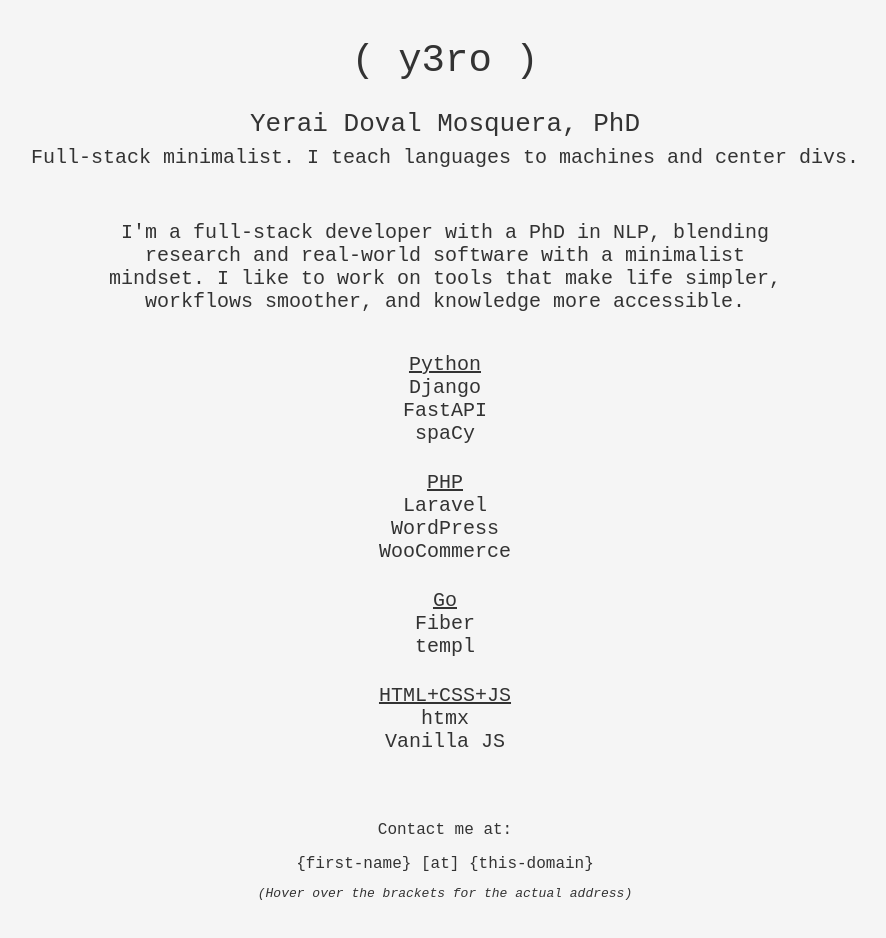
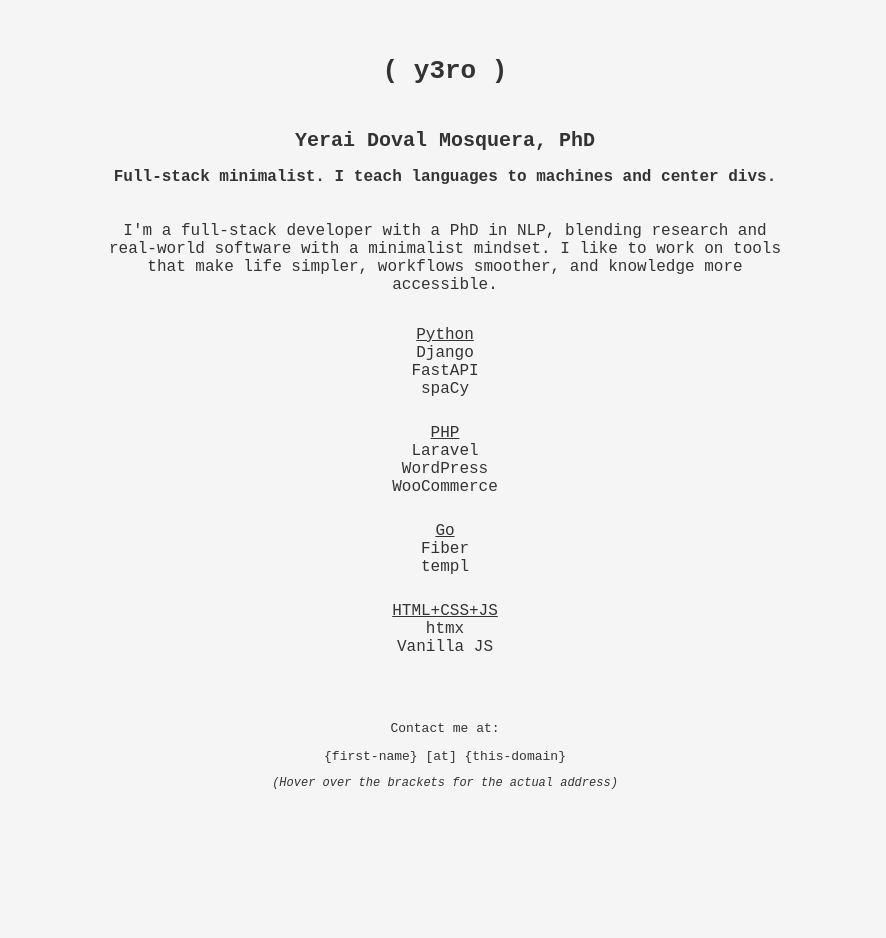
Before and after one commit to y3ro/y3ro.com, a plain HTML site: page index.html in a window 1280 px wide. Shown: the whole page, without its empty margins (195-1081 px from the left). After the commit the page ends 841 px from the top, so only its background shows below. Drawn offline with Linux system fonts and the light colour scheme.

Commit message:
Use semantic heading elements

```diff
--- a/index.html
+++ b/index.html
@@ -9,16 +9,16 @@
 	</head>
 	<body>
 		<div id="y3ro">
-			<div class="title">
+			<h1 class="title">
 				( y3ro )
-			</div>
+			</h1>
 			<div class="margin-bottom">
-				<div class="subtitle">
+				<h2 class="subtitle">
 					Yerai Doval Mosquera, PhD
-				</div>
-				<div class="subsubtitle">
+				</h2>
+				<h3 class="subsubtitle">
 					Full-stack minimalist. I teach languages to machines and center divs.
-				</div>
+				</h3>
 			</div>
 			<div class="brief">
 				<p>
--- a/y3ro.css
+++ b/y3ro.css
@@ -16,22 +16,22 @@ div#y3ro {
 	padding-inline: 1.5rem;
 }
 
-div#y3ro div.title {
-	font-size: xxx-large;
+div#y3ro .title {
+	font-size: xx-large;
 	margin-bottom: 2rem;
 }
 
 div#y3ro div.margin-bottom {
-	margin-bottom: 2rem;
+	margin-bottom: 1rem;
 }
 
-div#y3ro div.subtitle {
-	font-size: xx-large;
+div#y3ro .subtitle {
+	font-size: x-large;
 	margin-bottom: .5rem;
 }
 
-div#y3ro div.subsubtitle {
-	font-size: x-large;
+div#y3ro .subsubtitle {
+	font-size: large;
 	margin-bottom: .5rem;
 }
 
@@ -42,12 +42,12 @@ div#y3ro div.subsubtitle {
 }
 
 .brief > p {
-	font-size: x-large;
+	font-size: large;
 	max-width: 700px;
 }
 
 div#y3ro ul.tech-list {
-	font-size: x-large;
+	font-size: large;
 	margin-bottom: 2rem;
 	list-style-type: none;
 	padding: 0;
@@ -58,11 +58,11 @@ li.list-title {
 }
 
 div#y3ro div.contact {
-	font-size: large;
+	font-size: medium;
 }
 
 .clarification {
-	font-size: medium;
+	font-size: small;
 	font-style: italic;
 }
 
```
Also changed, not shown: fira-code-v26-latin-regular.woff2 (added).
